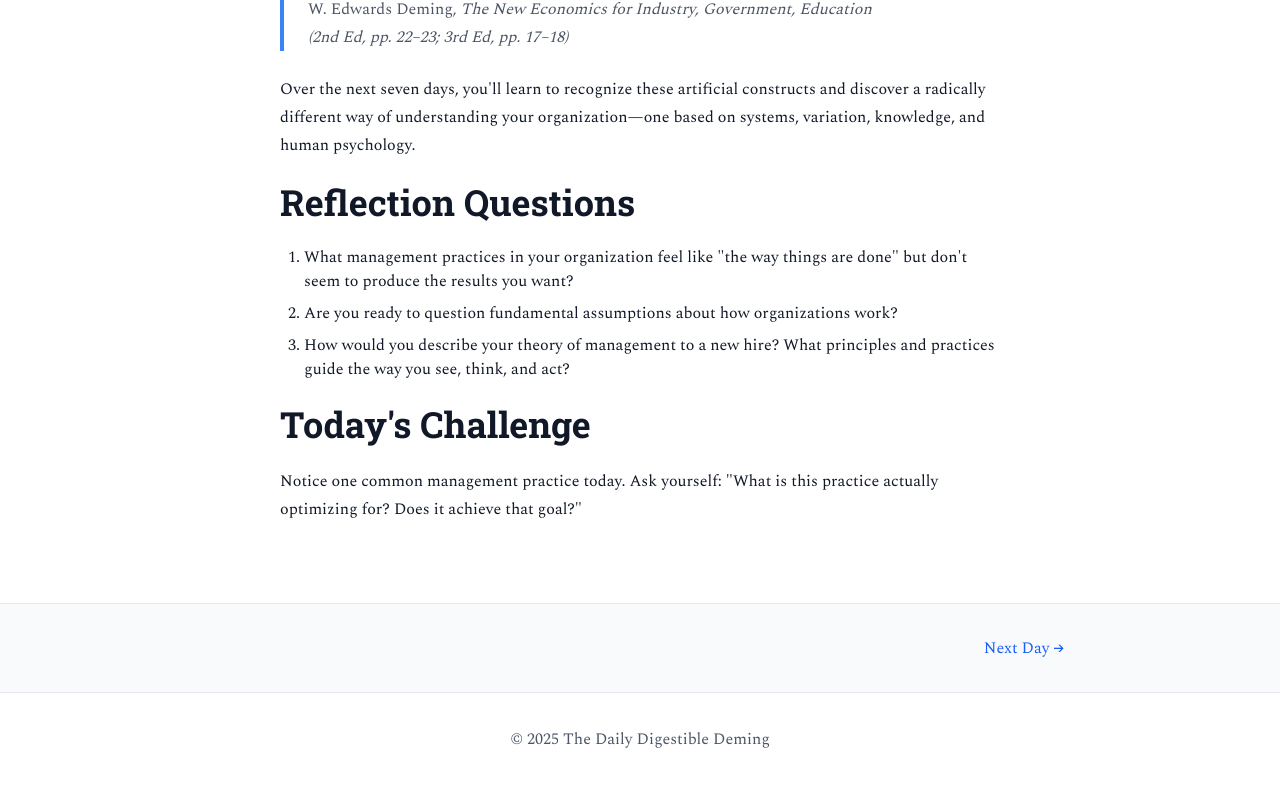
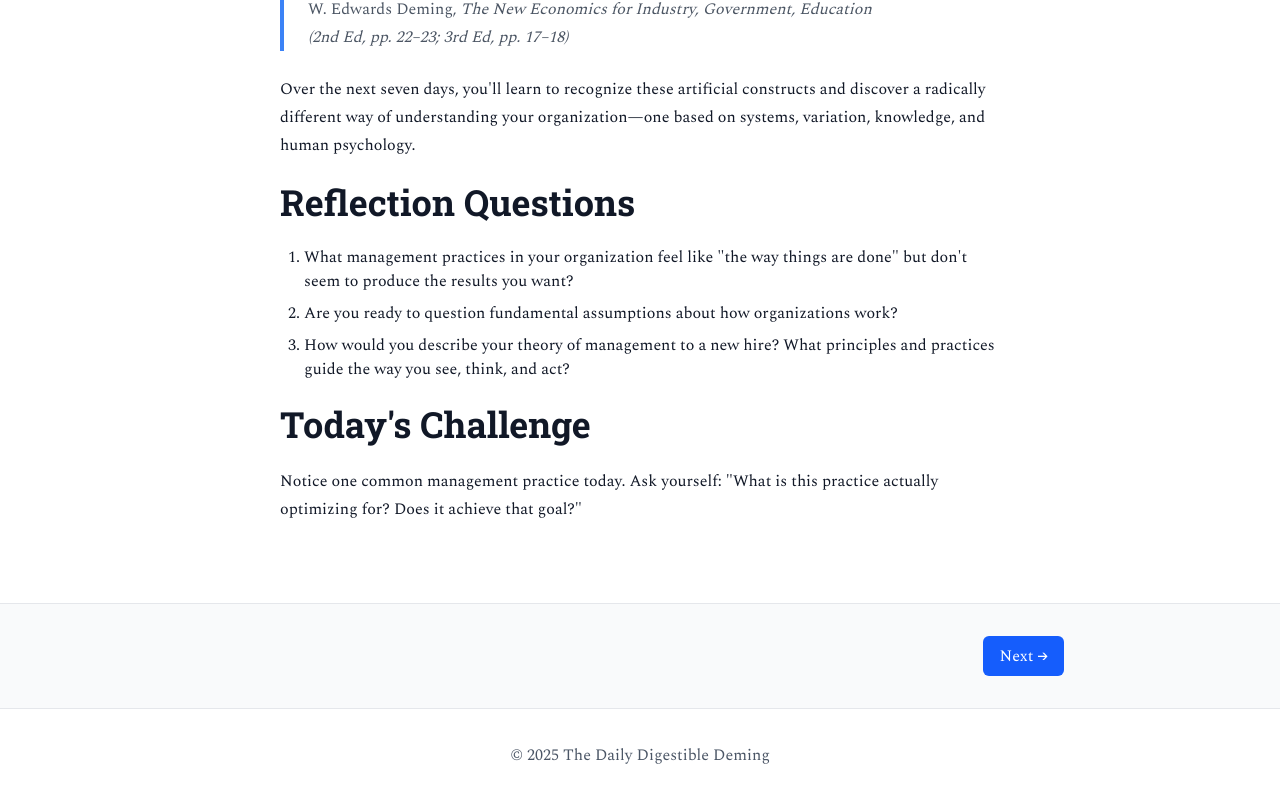
Before and after one commit to DerailleurAgile/daily-digestible-deming, a Next.js app: page /plans/unplugging-from-the-matrix/day/1 in a window 1280 px wide. Shown: the part 1532-2335 px from the top of the page. Built offline with nearby package versions, Linux system fonts and the light colour scheme.

Commit message:
Added progress tracking to Matrix plan, fixed plan overview text.

```diff
--- a/app/page.tsx
+++ b/app/page.tsx
@@ -17,7 +17,7 @@ export default function Home() {
         <div className="mb-12">
           <h2 className="text-5xl mb-6">Free Your Mind</h2>
           <p className="text-xl text-gray-700 leading-relaxed mb-6">
-            The management world you see every day might be an illusion. Discover how W. Edwards Deming's
+            The management world you see every day might be an illusion. Discover how Dr. W. Edwards Deming's
             System of Profound Knowledge can help you see your organization as it truly is.
           </p>
           <p className="text-lg text-gray-600 leading-relaxed">
--- a/app/plans/unplugging-from-the-matrix/day/[dayNumber]/page.tsx
+++ b/app/plans/unplugging-from-the-matrix/day/[dayNumber]/page.tsx
@@ -5,6 +5,7 @@ import path from 'path';
 import React from 'react';
 import ReactMarkdown from 'react-markdown';
 import remarkGfm from 'remark-gfm';
+import MarkDoneAndNavigate from '@/components/MarkDoneAndNavigate';
 
 // This tells Next.js which pages to pre-generate
 export function generateStaticParams() {
@@ -130,19 +131,17 @@ export default async function DayReading({
             )}
 
             {dayNum < 7 ? (
-              <Link
-                href={`/plans/unplugging-from-the-matrix/day/${dayNum + 1}`}
-                className="text-blue-600 hover:underline flex items-center gap-2"
-              >
-                Next Day →
-              </Link>
-            ) : (
-              <Link
-                href="/plans/unplugging-from-the-matrix"
-                className="text-blue-600 hover:underline flex items-center gap-2"
-              >
-                Complete ✓
-              </Link>
+              // mark current day done then go to next
+                <MarkDoneAndNavigate
+                  dayNumber={dayNum}
+                  target={`/plans/unplugging-from-the-matrix/day/${dayNum + 1}`}
+                />
+              ) : (
+                // final day: mark done then go back to overview
+                <MarkDoneAndNavigate
+                  dayNumber={dayNum}
+                  target={`/plans/unplugging-from-the-matrix`}
+                />
             )}
           </div>
         </div>
--- a/app/plans/unplugging-from-the-matrix/page.tsx
+++ b/app/plans/unplugging-from-the-matrix/page.tsx
@@ -1,6 +1,7 @@
 /* eslint-disable react/no-unescaped-entities */
 import Link from "next/link";
 import metadata from "@/content/reading-plans/unplugging-from-the-matrix/metadata.json";
+import DayCompleteBadge from "@/components/DayCompleteBadge";
 
 export default function PlanOverview() {
   // Build the days array dynamically from metadata
@@ -65,7 +66,11 @@ export default function PlanOverview() {
                     {day.number}
                   </div>
                   <div className="flex-1">
-                    <h4 className="text-lg font-semibold mb-1 transition-colors group-hover:text-blue-600">{day.title}</h4>
+                    <div>
+                      <h4 className="text-lg font-semibold mb-1 transition-colors group-hover:text-blue-600">{day.title}</h4>
+                      {/* Daily Reading Completion Badge */}
+                      <DayCompleteBadge dayNumber={day.number} />
+                    </div>
                     <p className="text-gray-600 text-sm transition-colors group-hover:text-gray-800">
                       Day {day.number} of {metadata.days}
                     </p>
--- /dev/null
+++ b/components/MarkDoneAndNavigate.tsx
@@ -0,0 +1,50 @@
+'use client';
+import { useRouter } from 'next/navigation';
+import React from 'react';
+
+type Props = {
+  dayNumber: number;
+  target: string;
+  storageKey?: string;
+};
+
+const STORAGE_KEY_DEFAULT = 'dd-progress';
+
+function readProgress(key: string) {
+  try {
+    const raw = localStorage.getItem(key);
+    return raw ? JSON.parse(raw) : {};
+  } catch {
+    return {};
+  }
+}
+function writeProgress(key: string, p: Record<string, boolean>) {
+  try {
+    localStorage.setItem(key, JSON.stringify(p));
+  } catch {}
+}
+
+export default function MarkDoneAndNavigate({
+  dayNumber,
+  target,
+  storageKey = STORAGE_KEY_DEFAULT,
+}: Props) {
+  const router = useRouter();
+
+  function handleClick() {
+    const p = readProgress(storageKey);
+    p[String(dayNumber)] = true;
+    writeProgress(storageKey, p);
+    router.push(target);
+  }
+
+  return (
+    <button
+      type="button"
+      onClick={handleClick}
+      className="inline-flex items-center px-4 py-2 rounded-md bg-blue-600 text-white hover:bg-blue-700 transition-colors"
+    >
+      Next →
+    </button>
+  );
+}
--- a/content/reading-plans/unplugging-from-the-matrix/metadata.json
+++ b/content/reading-plans/unplugging-from-the-matrix/metadata.json
@@ -1,7 +1,7 @@
 {
   "id": "unplugging-from-the-matrix",
   "title": "Unplugging from the Management Matrix",
-  "description": "A 7-day journey discovering why the management world you see every day might be an illusion—and learning to see your organization through new eyes using W. Edwards Deming's System of Profound Knowledge.",
+  "description": "A 7-day journey discovering why the management world you see every day might be an illusion—and learning to see your organization through new eyes using Dr. W. Edwards Deming's System of Profound Knowledge.",
   "days": 7,
   "difficulty": "Beginner friendly",
   "estimatedTime": "5-7 minutes per day",
```
